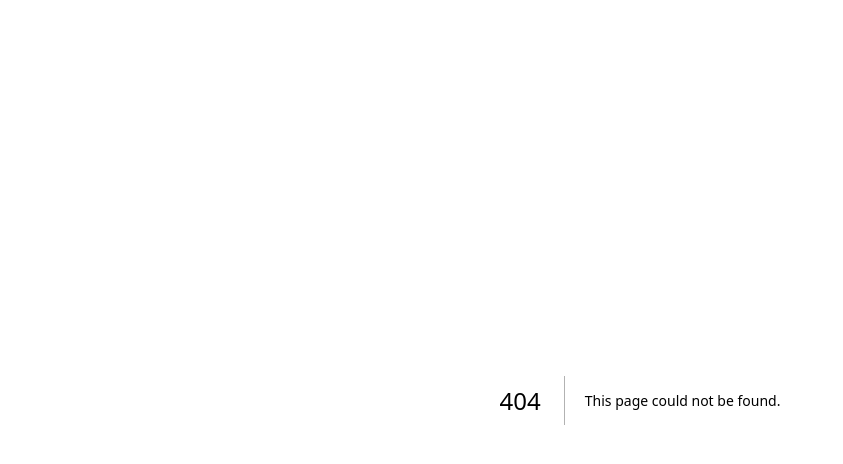
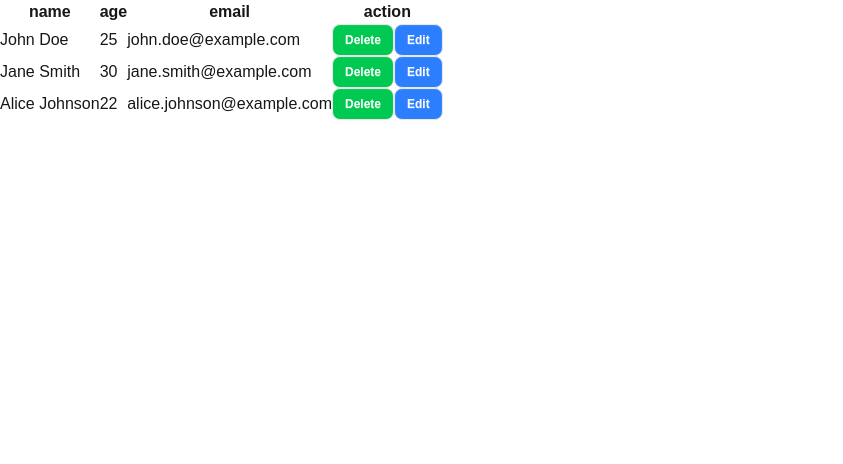
Before and after one commit to pryamflores/Crud, a Next.js app: page /table in a window 1280 px wide. Before the commit this address had no page. Shown: the top 464 px of the page, without its empty margins (0-843 px from the left). Built offline with nearby package versions, Linux system fonts and the light colour scheme.

Commit message:
Add Table component with data display and action buttons

```diff
--- /dev/null
+++ b/app/table/page.tsx
@@ -0,0 +1,45 @@
+ 'use client'
+import React from 'react'
+
+function Table() {
+  const data = [
+    { name: 'John Doe', age: 25, email: 'john.doe@example.com' },
+    { name: 'Jane Smith', age: 30, email: 'jane.smith@example.com' },
+    { name: 'Alice Johnson', age: 22, email: 'alice.johnson@example.com' },
+
+  ];
+
+  const handledelete = () => {
+    console.log('Delete button clicked!');
+  }
+  const handleedit = () => {
+    console.log('edit button clicked!');
+  }
+  return (
+    <table className='border-gray-300'>
+        <thead>
+            <tr>
+                <th>name</th>
+                <th>age</th>
+                <th>email</th>
+                <th>action</th>
+            </tr>
+        </thead>
+        <tbody>
+            {data.map((item, index) => (
+                <tr key={index}>
+                    <td>{item.name}</td>
+                    <td>{item.age}</td>
+                    <td>{item.email}</td>
+                    <td>
+                        <button onClick={handledelete} className='btn btn-sm bg-green-500 text-white rounded-lg'>Delete</button>
+                        <button onClick={handleedit} className='btn btn-sm bg-blue-500 text-white rounded-lg'>Edit</button>
+                    </td>
+                </tr>
+            ))}
+        </tbody>
+    </table>
+  )
+}
+
+export default Table
```
